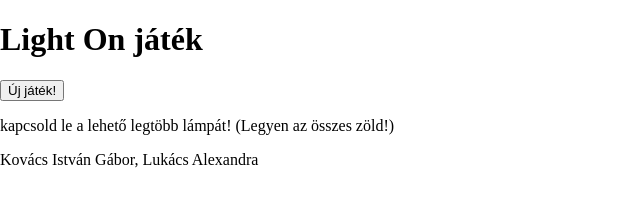
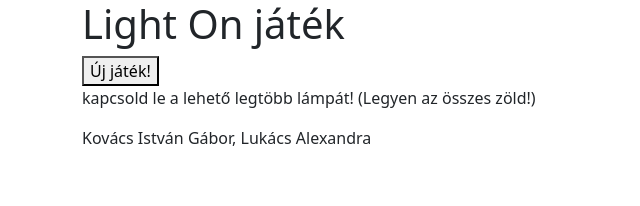
Before and after one commit to AlexandraLukacs/LightOn, a plain HTML site: page index.html in a window 1280 px wide. Shown: the whole page, without its empty margins (0-640 px from the left). Drawn offline with nearby package versions, Linux system fonts and the light colour scheme.

Commit message:
bootstrap

```diff
--- a/index.html
+++ b/index.html
@@ -4,11 +4,13 @@
     <meta charset="UTF-8">
     <meta name="viewport" content="width=device-width, initial-scale=1.0">
     <script src="https://ajax.googleapis.com/ajax/libs/jquery/3.7.1/jquery.min.js"></script>
+    <link href="https://cdn.jsdelivr.net/npm/bootstrap@5.3.3/dist/css/bootstrap.min.css" rel="stylesheet">
+    <script src="https://cdn.jsdelivr.net/npm/bootstrap@5.3.3/dist/js/bootstrap.bundle.min.js"></script>
     <script type="module" src="main.js"></script>
     <link rel="stylesheet" href="style.css">
     <title>Lukács Alexandra, Kovács István Gábor</title>
 </head>
-<body>
+<body class="container">
     <header>
         <h1>Light On játék</h1>
     </header>
```
